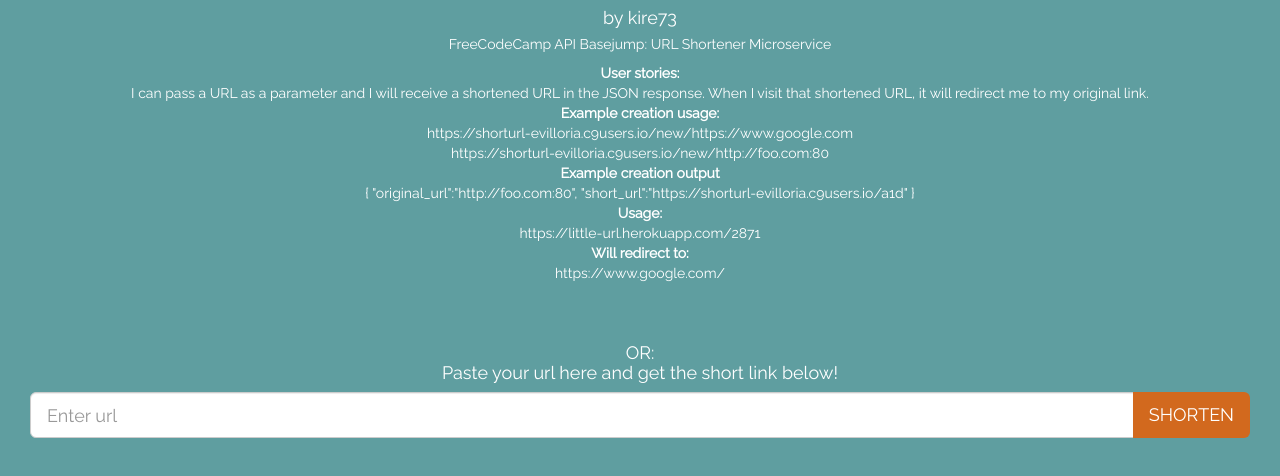
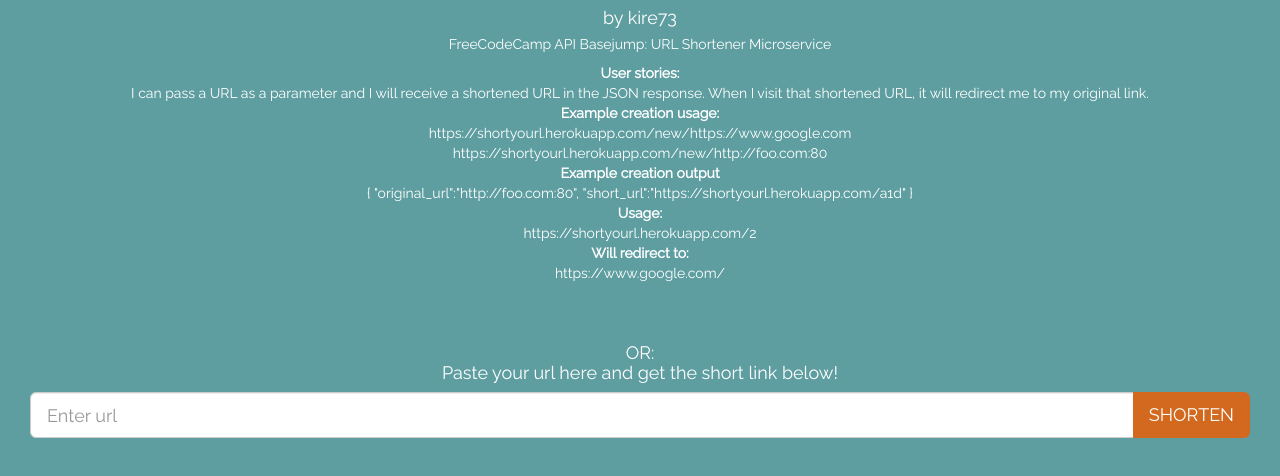
Before and after one commit to kire73/shorturl, a website: page index.html in a window 1280 px wide. Shown: the part 172-648 px from the top of the page. Drawn offline with nearby package versions, Linux system fonts and the light colour scheme.

Commit message:
fixed description urls

```diff
--- a/index.html
+++ b/index.html
@@ -29,12 +29,12 @@
 I can pass a URL as a parameter and I will receive a shortened URL in the JSON response.
 When I visit that shortened URL, it will redirect me to my original link.<br>
 <strong>Example creation usage:</strong><br>
-https://shorturl-evilloria.c9users.io/new/https://www.google.com<br>
-https://shorturl-evilloria.c9users.io/new/http://foo.com:80<br>
+https://shortyourl.herokuapp.com/new/https://www.google.com<br>
+https://shortyourl.herokuapp.com/new/http://foo.com:80<br>
 <strong>Example creation output</strong><br>
-{ "original_url":"http://foo.com:80", "short_url":"https://shorturl-evilloria.c9users.io/a1d" }<br>
+{ "original_url":"http://foo.com:80", "short_url":"https://shortyourl.herokuapp.com/a1d" }<br>
 <strong>Usage:</strong><br>
-https://little-url.herokuapp.com/2871<br>
+https://shortyourl.herokuapp.com/2<br>
 <strong>Will redirect to:</strong><br>
 https://www.google.com/</p><br><br>
 <h4>OR:<br>Paste your url here and get the short link below!</h4>
```
